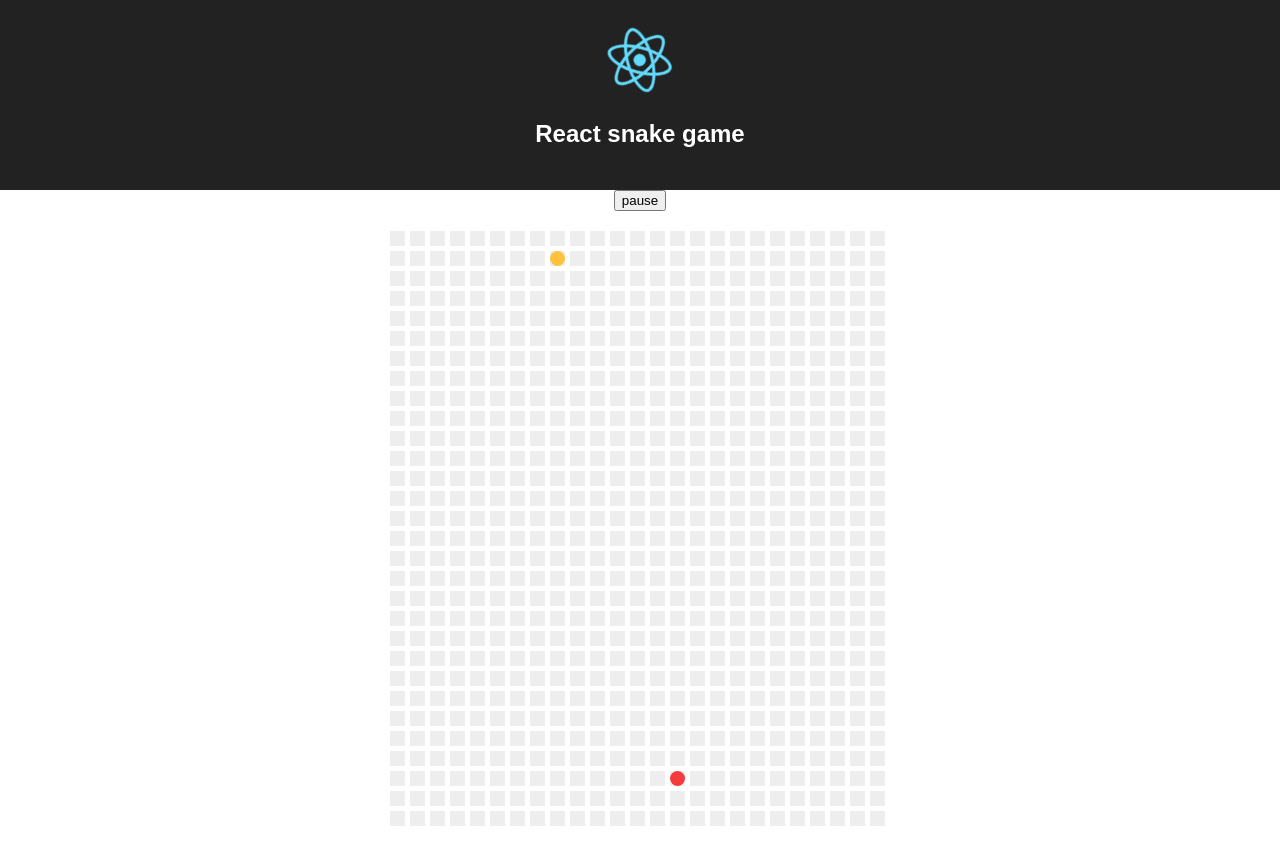
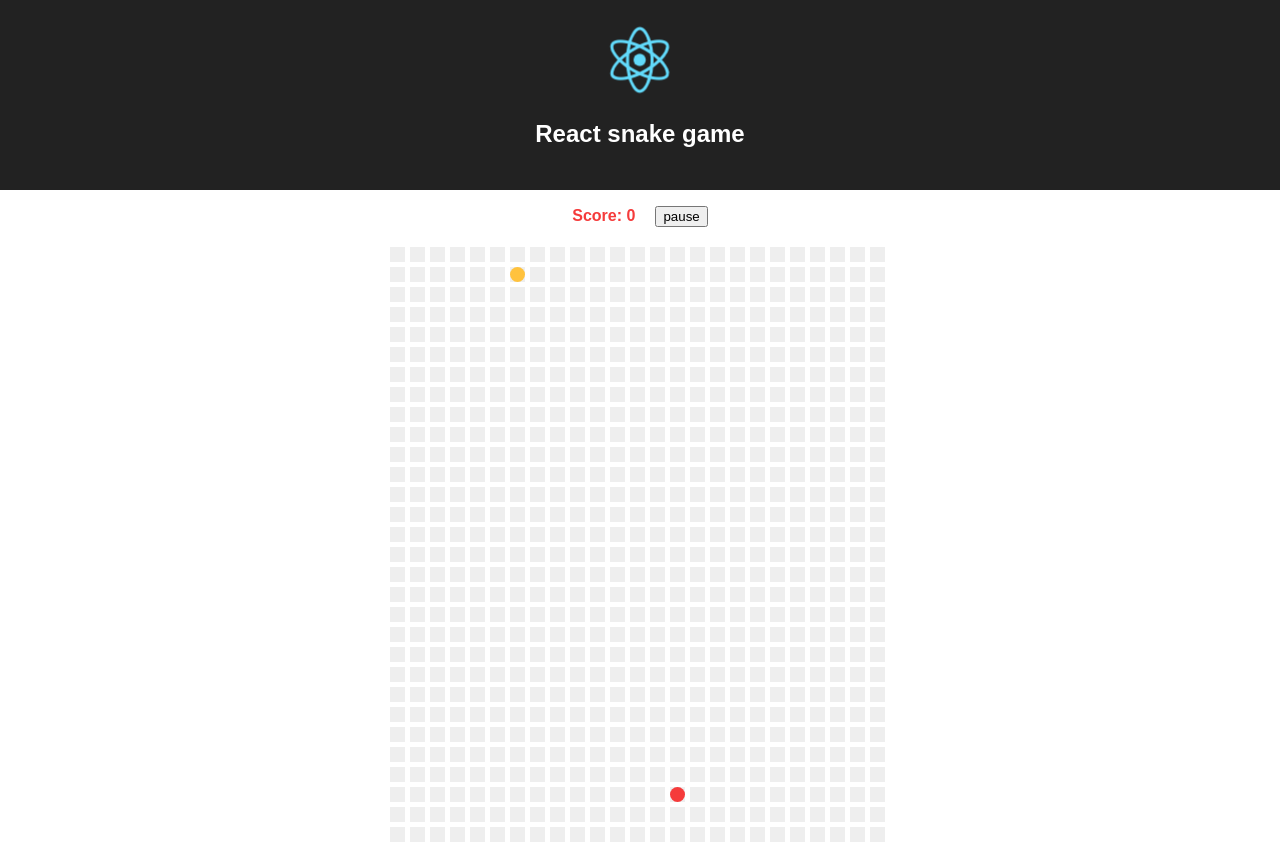
Before and after one commit to mckincy/react-snake, a React (Create React App) app: page / in a window 1280 px wide. Built offline with nearby package versions, Linux system fonts and the light colour scheme.

Commit message:
add score func

```diff
--- a/src/App.css
+++ b/src/App.css
@@ -29,3 +29,4 @@
 .map {margin:20px auto;position:relative;width:500px;height:600px;background:url(./img/bg.png)}
 .snake-node {width:15px;height:15px;position:absolute;background:#ffc23d;border-radius:100px;}
 #food {width:15px;height:15px;position:absolute;background: #f53b3b;border-radius: 100px;}
+.score{margin-right:20px;color:#f53b3b;font-weight: bold;}
--- a/src/components/Snake.js
+++ b/src/components/Snake.js
@@ -9,7 +9,8 @@ export default class Snake extends Component {
     direct: 'right',
     food:{},
     interval:'',
-    isRunning: 'pause'
+    isRunning: 'pause',
+    score: 0
   }
   componentDidMount(){
     this.resetFood()
@@ -132,6 +133,7 @@ export default class Snake extends Component {
       snakeNodes:[...c, curPos]
     })
     this.resetFood()
+    this.resetScore()
   }
   getCurPos = () => ({
       left : this.state.snakeNodes[0].left,
@@ -148,16 +150,23 @@ export default class Snake extends Component {
       }
     })
   }
-
+  resetScore = () => {
+    let score = this.state.score
+    this.setState({
+      score: score + 1
+    })
+  }
   render(){
-    console.log(this.state.food)
     return (
       <div>
-        <button id="startGame" onClick={this.pause.bind(this)}>{this.state.isRunning}</button>
+        <p>
+          <span className="score">{`Score: ${this.state.score}`}</span>
+          <button id="startGame" onClick={this.pause.bind(this)}>{this.state.isRunning}</button>
+        </p>
         <div className="map">
           {
             this.state.snakeNodes.map((e, i) => {
-              return <div key={i} id={"node" + i} className="snake-node" style={{top:e.top,left:e.left}} />
+              return <div key={i} id={`node ${i}`} className="snake-node" style={{top:e.top,left:e.left}} />
             })
           }
           <div id="food" style={{top:this.state.food.top, left:this.state.food.left}}></div>
```
